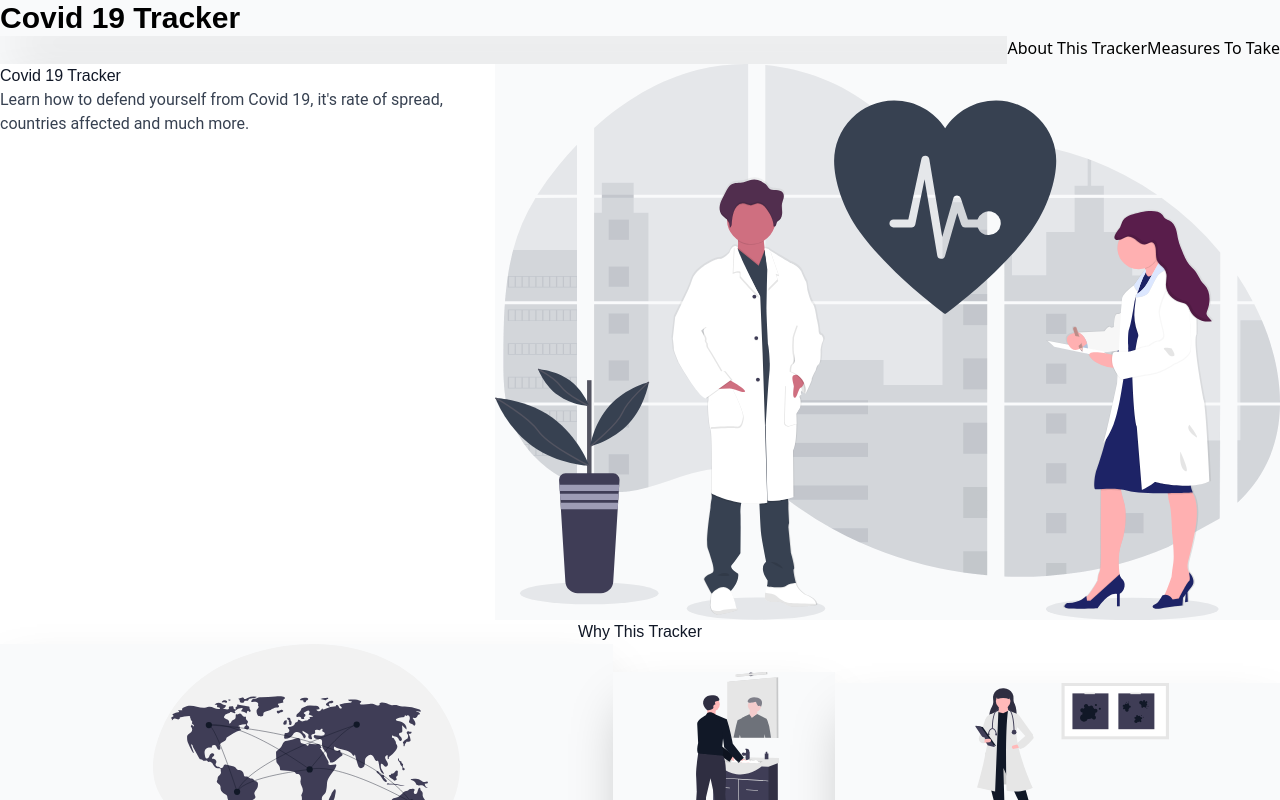
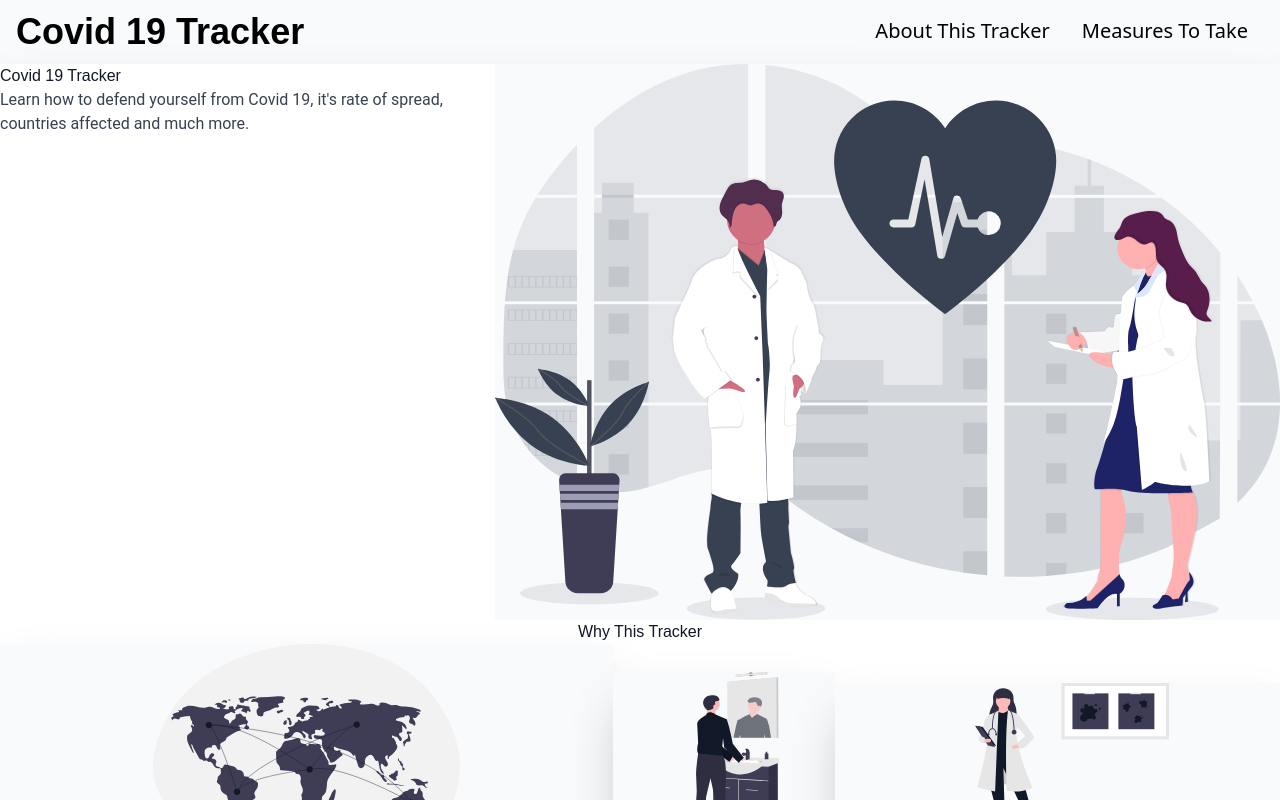
Before and after one commit to AbhishekRauthan/NextCovid, a Next.js app: page / in a window 1280 px wide. Shown: the top 800 px of the page. Built offline with nearby package versions, Linux system fonts and the light colour scheme.

Commit message:
made navbar customized for larger screens

```diff
--- a/components/Navbar.tsx
+++ b/components/Navbar.tsx
@@ -5,11 +5,22 @@ const Navbar: FC = () => {
 
   return (
     <header className="bg-gray-50 ">
-      <div className="container mx-auto flex w-full justify-between items-start xs:px-3 xs:py-3 shadow-2xl">
-        <h1 className="xs:text-xl sm:text-3xl capitalize font-bold font-source">
-          Covid 19 tracker
-        </h1>
-        <span className="cursor-pointer" onClick={() => setIsClosed(!isClosed)}>
+      <div className="container flex md:flex-row justify-between items-center xs:p-3 sm:px-4 shadow-2xl xs:relative">
+        <div className="block">
+          <h1 className="xs:text-xl sm:text-4xl sm:py-3 capitalize font-bold font-source">
+            Covid 19 tracker
+          </h1>
+        </div>
+        <div className="absolute xs:top-12 xs:right-1 sm:relative xs:flex xs:flex-col xs:items-end  xs:shadow-2xl">
+          <nav
+            className={`${isClosed ? "xs:hidden" : ""
+              } flex xs:flex-col flex-row justify-evenly w-max xs:p-3 bg-gray-50`}
+          >
+            <li className="nav-item">about this tracker</li>
+            <li className="nav-item">measures to take</li>
+          </nav>
+        </div>
+        <span className="cursor-pointer sm:hidden" onClick={() => setIsClosed(!isClosed)}>
           <svg
             className={isClosed ? `xs:h-6 xs:w-6 sm:hidden` : "hidden"}
             xmlns="http://www.w3.org/2000/svg"
@@ -39,16 +50,7 @@ const Navbar: FC = () => {
             />
           </svg>
         </span>
-      </div>
-      <div className="absolute right-0 sm:relative flex flex-col items-end  xs:shadow-2xl">
-        <nav
-          className={`${
-            isClosed ? "xs:hidden" : ""
-          } flex xs:flex-col flex-row justify-evenly w-max xs:p-3 bg-gray-50`}
-        >
-          <li className="nav-item">about this tracker</li>
-          <li className="nav-item">measures to take</li>
-        </nav>
+
       </div>
     </header>
   );
--- a/styles/main.css
+++ b/styles/main.css
@@ -9,7 +9,7 @@ body {
 }
 
 .nav-item {
-  @apply capitalize xs:text-lg xs:pt-2 pb-1 xs:mb-3 xs:text-center md:focus:hover:border-b-2 xs:border-b-2 border-black cursor-pointer xs:relative block;
+  @apply capitalize text-xl sm:px-2 xs:pt-2 mx-2 py-1 xs:mb-3 xs:text-center border-transparent md:hover:border-black border-b-2 xs:border-b-2 xs:border-black cursor-pointer xs:relative block;
 }
 
 .footer-link {
```
Also changed, not shown: 1 other file (tests, documents, lock files or other folders).
